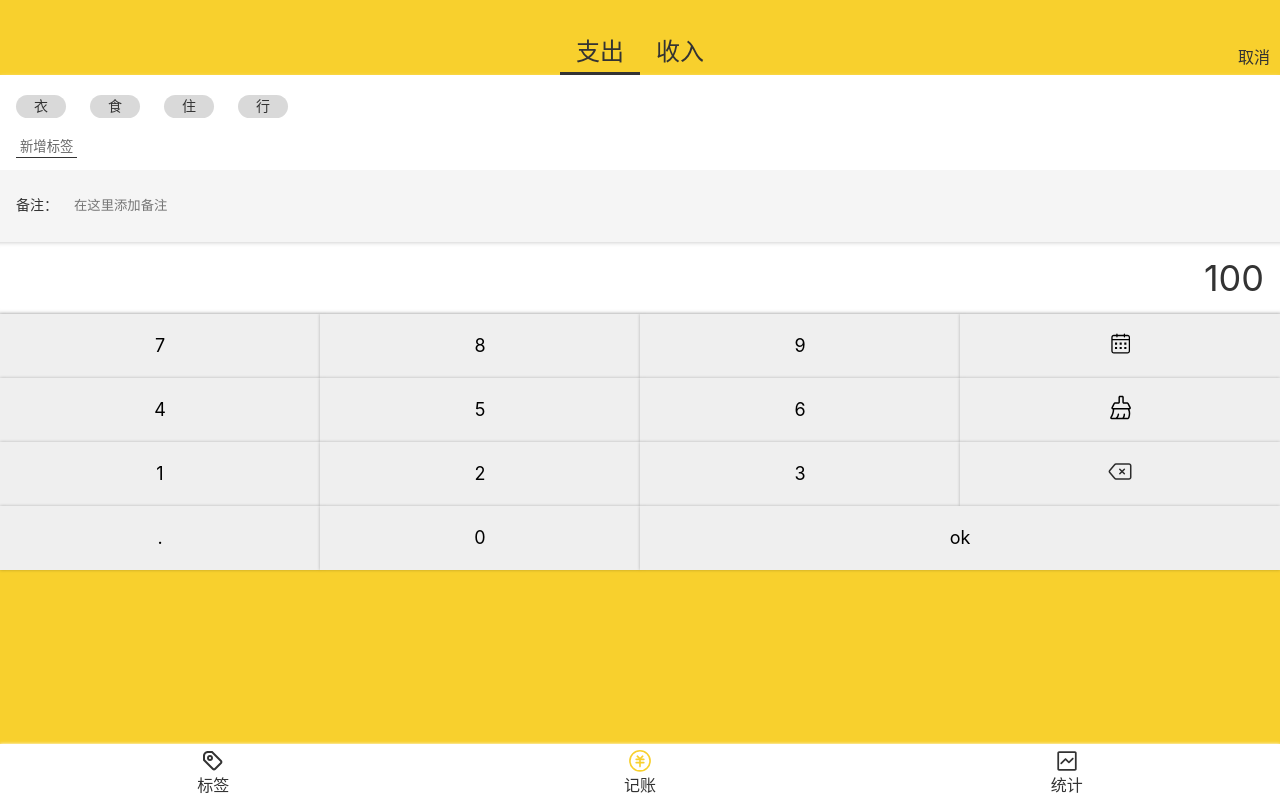
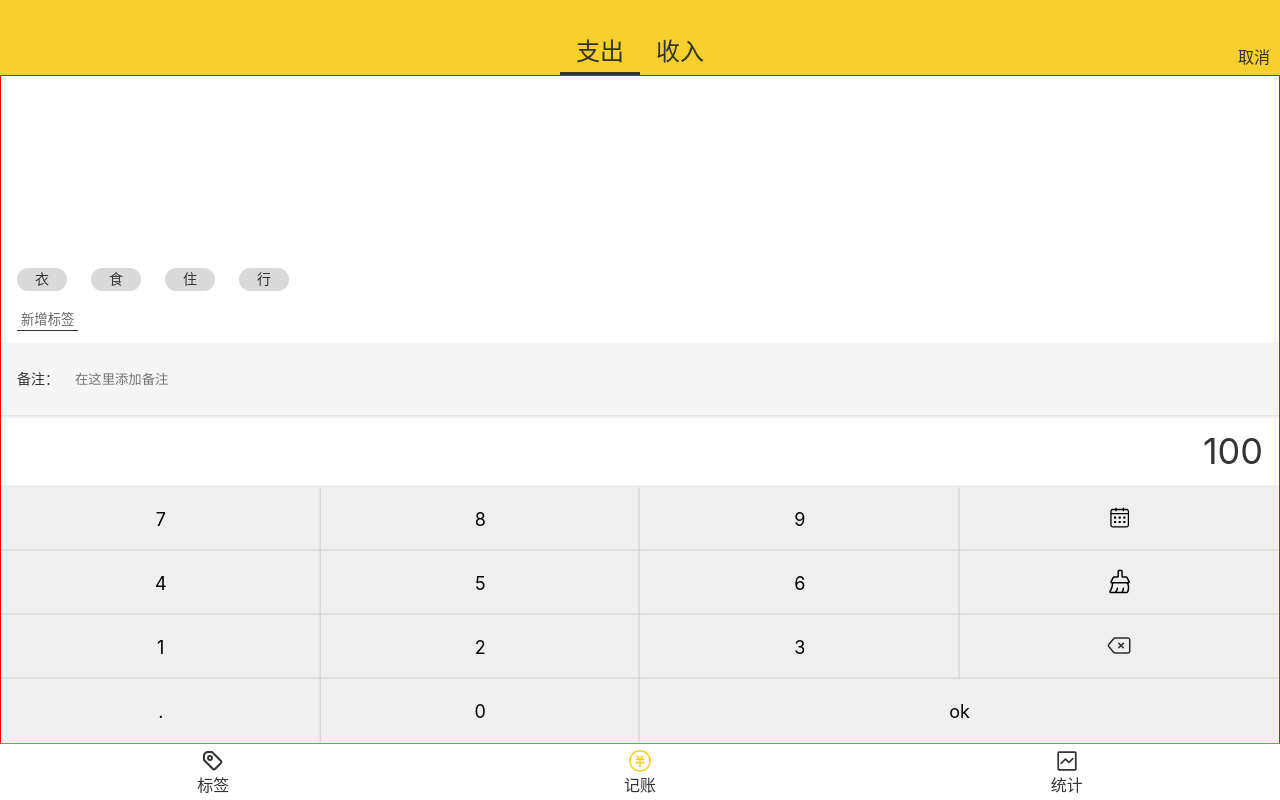
Before and after one commit to GretaHu10/money-react-code, a React app: page /#/money in a window 1280 px wide. Built offline with nearby package versions, Linux system fonts and the light colour scheme.

Commit message:
抽离顶部导航 Category 固定在屏幕顶部 细节 Main min-height 改为height 才能把Nav固定在底部 可滚动区域为Main部分

```diff
--- /dev/null
+++ b/src/components/Category.tsx
@@ -0,0 +1,47 @@
+import styled from "styled-components"
+
+const CategorySection = styled.section`
+position: relative;
+  > ul{
+    margin-top: 30px;
+    font-size: 24px;
+    display: flex;
+    justify-content: center;
+    > li{
+      padding: 8px 16px;
+      text-align: center;
+      position: relative;
+       &.selected::after{
+        content: "";
+        display: block;
+        height: 3px;
+        background: #333;
+        position: absolute;
+        bottom: 0;
+        width: 100%;
+        left: 0;
+       }
+    }
+  }
+  > span{
+    font-size: 16px;
+    position: absolute;
+    right: 10px;
+    bottom: 8px;
+  }
+`
+
+
+const Category = () => {
+    return (
+        <CategorySection>
+            <ul>
+                <li className="selected">支出</li>
+                <li >收入</li>
+            </ul>
+            <span>取消</span>
+        </CategorySection>
+    )
+}
+
+export default Category;
--- a/src/components/Layout.tsx
+++ b/src/components/Layout.tsx
@@ -1,9 +1,10 @@
 import styled from "styled-components";
+import Category from "./Category";
 import Nav from "./Nav";
 
 const Wrapper = styled.div`
 /* border:1px solid red; */
-min-height: 100vh;
+height: 100vh;
 display: flex;
 flex-direction: column;
 `
@@ -16,7 +17,8 @@ overflow: auto;
 const Layout = (props: any) => {
     return (
         <Wrapper>
-            <Main>
+            <Category />
+            <Main className={props.className}>
                 {props.children}
             </Main>
             <Nav />
--- a/src/views/Money.tsx
+++ b/src/views/Money.tsx
@@ -3,38 +3,17 @@ import Layout from "components/Layout";
 import styled from "styled-components";
 
 
-
-const CategorySection = styled.section`
-position: relative;
-  > ul{
-    margin-top: 30px;
-    font-size: 24px;
-    display: flex;
-    justify-content: center;
-    > li{
-      padding: 8px 16px;
-      text-align: center;
-      position: relative;
-       &.selected::after{
-        content: "";
-        display: block;
-        height: 3px;
-        background: #333;
-        position: absolute;
-        bottom: 0;
-        width: 100%;
-        left: 0;
-       }
-    }
-  }
-  > span{
-    font-size: 16px;
-    position: absolute;
-    right: 10px;
-    bottom: 8px;
-  }
+const MyLayout = styled(Layout)`
+  border: 1px solid red;
+  display: flex;
+  flex-direction: column;
 `
 const TagsSection = styled.section`
+  flex-grow: 1;
+  display: flex;
+  flex-direction: column;
+  justify-content: flex-end;
+  align-items: flex-start;
   background-color:white;
   padding: 12px 16px;
   box-shadow: 0 0 3px rgba(255,255,255,0.25);
@@ -86,7 +65,8 @@ flex-direction: column;
     line-height: 72px;
     text-align: right;
     padding: 0 16px;
-    box-shadow: inset 0 -5px 5px -5px rgba(0,0,0,0.25),
+    box-shadow:
+    /* inset 0 -5px 5px -5px rgba(0,0,0,0.25), */
                 inset 0 5px 5px -5px rgba(0,0,0,0.25);
   }
   > .pad{
@@ -109,14 +89,7 @@ flex-direction: column;
 `
 function Money() {
   return (
-    <Layout>
-      <CategorySection>
-        <ul>
-          <li className="selected">支出</li>
-          <li >收入</li>
-        </ul>
-        <span>取消</span>
-      </CategorySection>
+    <MyLayout>
       <TagsSection>
         <ol>
           <li>衣</li>
@@ -158,7 +131,7 @@ function Money() {
           <button className="ok">ok</button>
         </div>
       </NumberPadSection>
-    </Layout>
+    </MyLayout>
   )
 }
 export default Money;
```
